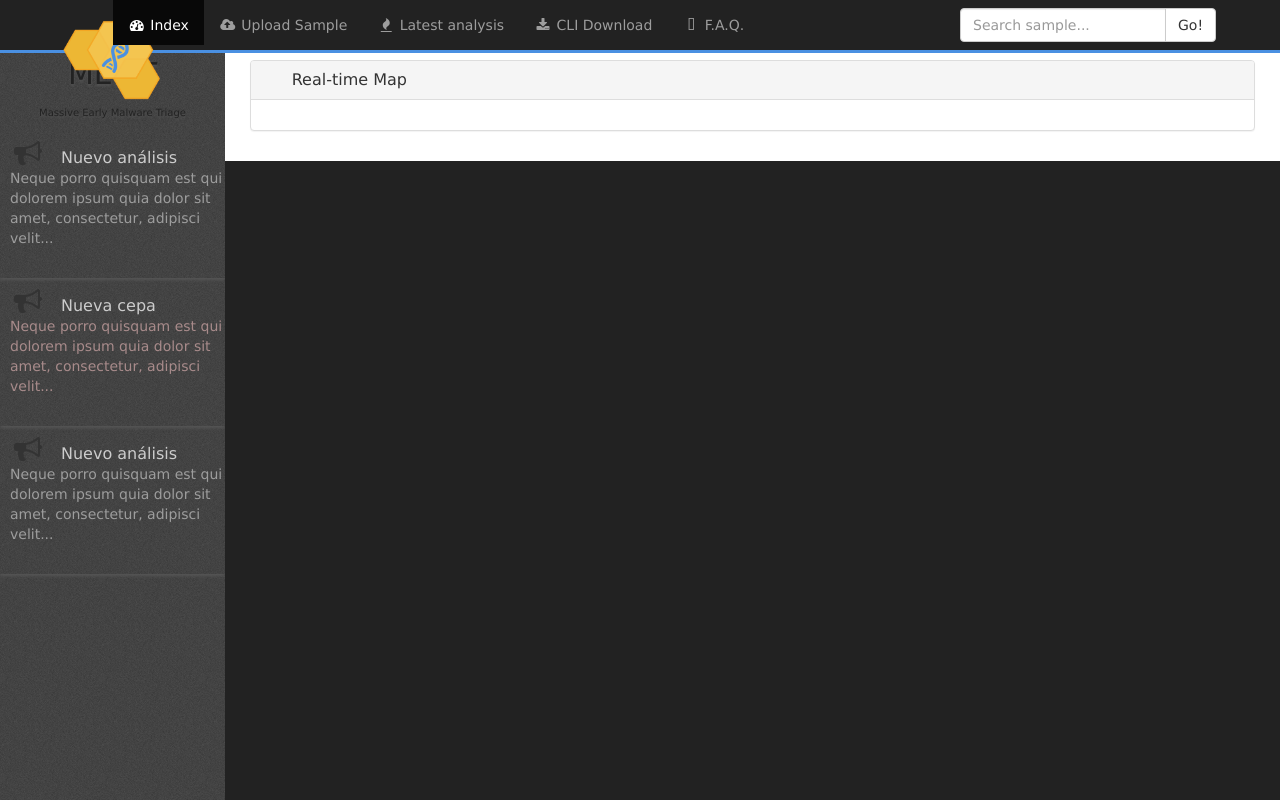
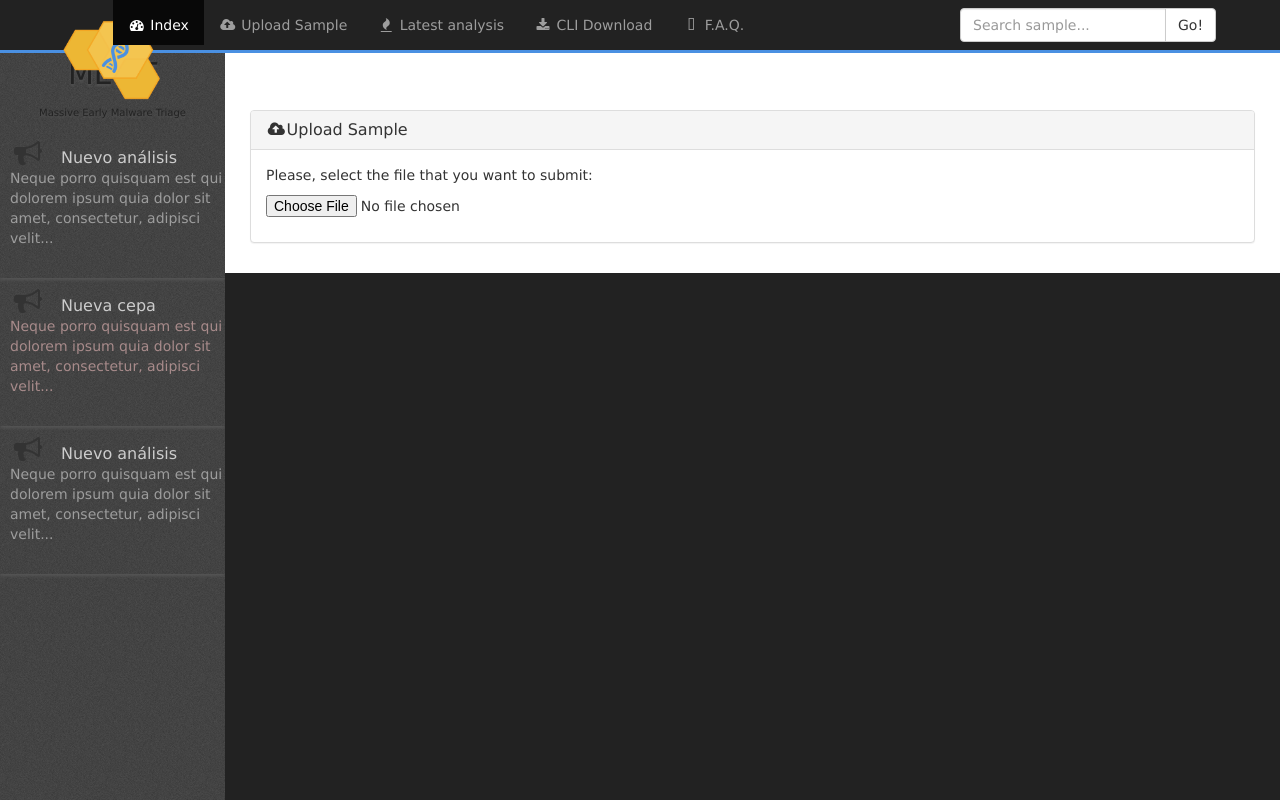
Before and after one commit to SecurityArtWork/MEMT, a Flask app: page /upload in a window 1280 px wide. Run offline with Flask 2, Linux system fonts and the light colour scheme; some libraries are stand-ins or nearby versions.

Commit message:
CSS Modification & upload template.

```diff
--- a/serv/app/static/css/memt.css
+++ b/serv/app/static/css/memt.css
@@ -108,6 +108,11 @@ padding-top:8px
 margin-left: 1%;
 }
 
-.page-wrapper{
-    margin-top: 10px;
+.row-margin{
+    margin-top: 5%;
 }
+.input-group{
+    position: relative;
+    display: table;
+    border-collapse: separate;
+}
--- a/serv/app/templates/index/index.html
+++ b/serv/app/templates/index/index.html
@@ -10,7 +10,7 @@
     {{super()}}
     <div id="page-wrapper">
             <div class="container-fluid">
-                <div style="margin-top: 50px" class="row">
+                <div class="row row-margin">
                     <div class="col-lg-4 col-md-4">
                         <div class="panel panel-red">
                             <div class="panel-heading">
--- a/serv/app/templates/upload/index.html
+++ b/serv/app/templates/upload/index.html
@@ -10,14 +10,17 @@
     {{super()}}
     <div id="page-wrapper">
             <div class="container-fluid">
-                <div class="row">
+                <div class="row row-margin">
                     <div class="col-lg-12">
                         <div class="panel panel-default">
                             <div class="panel-heading">
-                                <h3 class="panel-title"><i class="fa fa-upload-cloud fa-fw"></i> Real-time Map</h3>
+                                <h3 class="panel-title"><i class="fa fa-cloud-upload fa-fw"></i>Upload Sample</h3>
                             </div>
                             <div class="panel-body">
-
+                                <p>Please, select the file that you want to submit:</p>
+                                <p>
+                                    <input id="input-1" type="file" class="file">
+                                </p>
                             </div>
                         </div>
                     </div>
```
